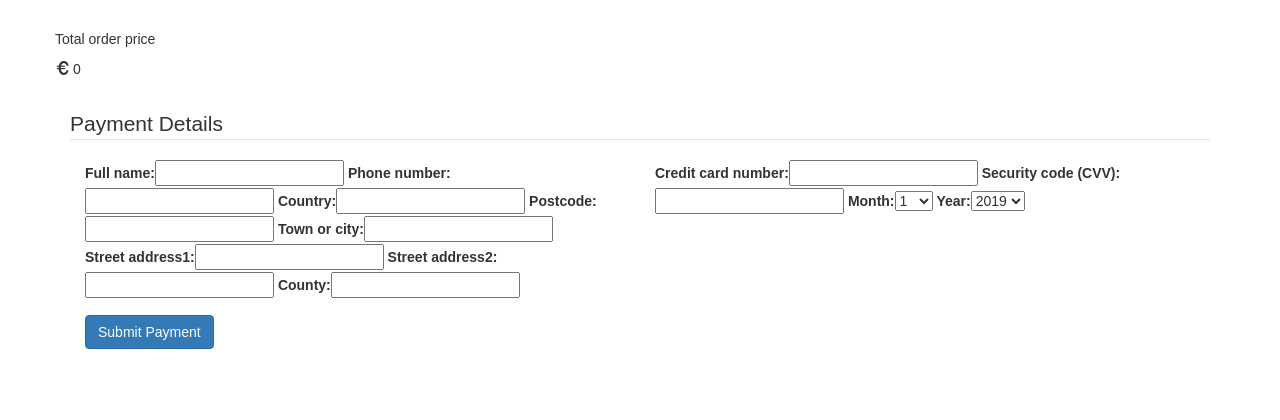
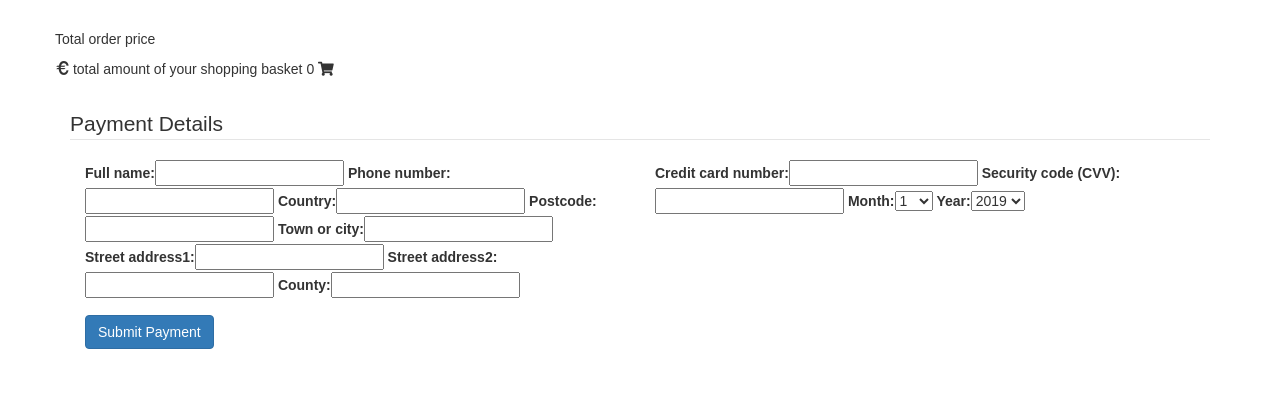
Before and after one commit to nikl881/food-delivery-app, a Django app: page /checkout/ in a window 1280 px wide. Shown: the part 401-821 px from the top of the page. Run offline with Django 3.2, Linux system fonts and the light colour scheme; the visitor is signed in with stand-in values (Sample User, id 1); some libraries are stand-ins or nearby versions.

Commit message:
improved UX of checkout app

```diff
--- a/checkout/templates/checkout.html
+++ b/checkout/templates/checkout.html
@@ -31,7 +31,7 @@
 </div>
 <div class="row">
     <p>Total order price</p>
-    <p><span class="glyphicon glyphicon-euro" aria-hidden="true"></span>  {{ total }}</p>
+    <p><span class="glyphicon glyphicon-euro" aria-hidden="true"></span> total amount of your shopping basket {{ total }} <i class="fas fa-shopping-cart"></i></p>
     <br>
 </div>
 
```
